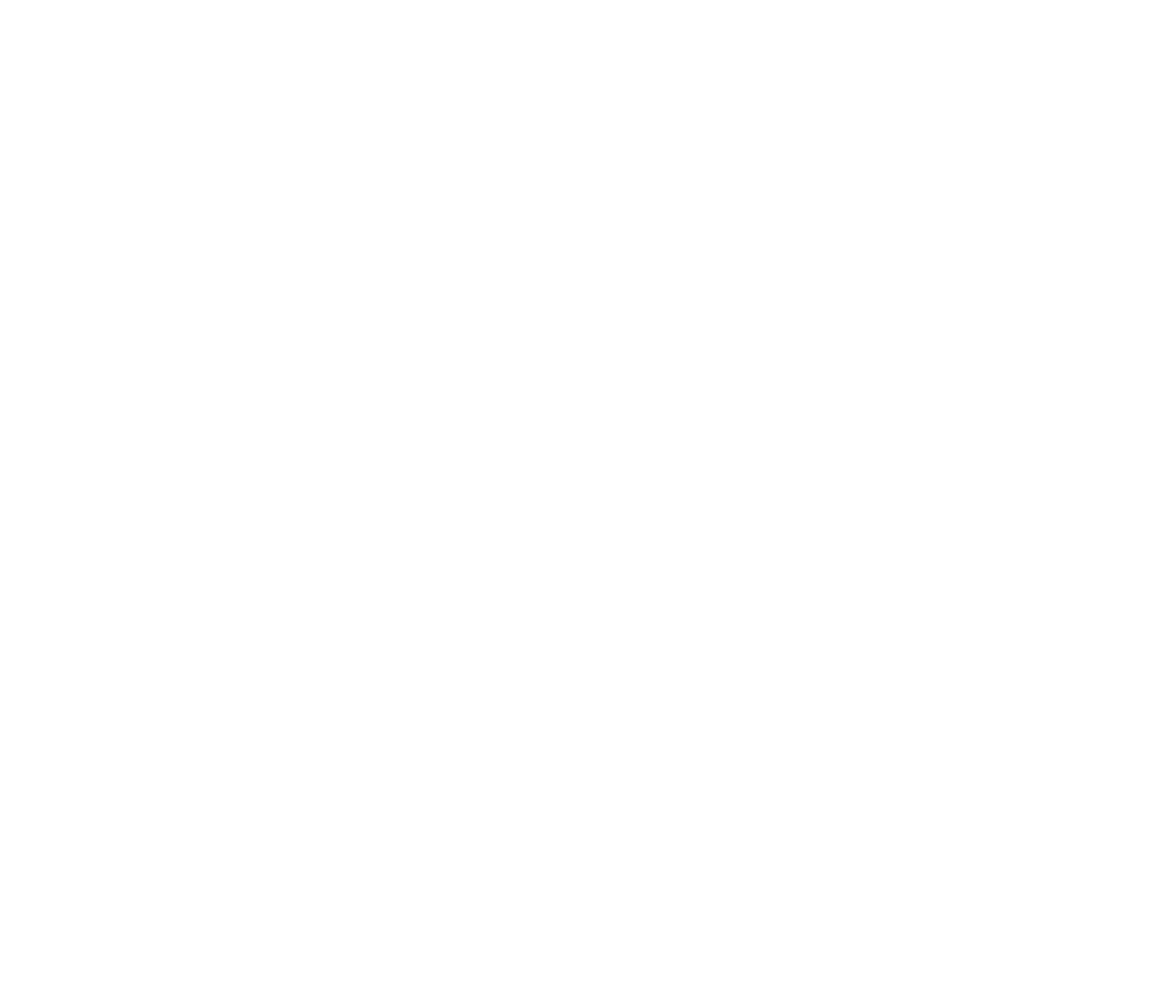
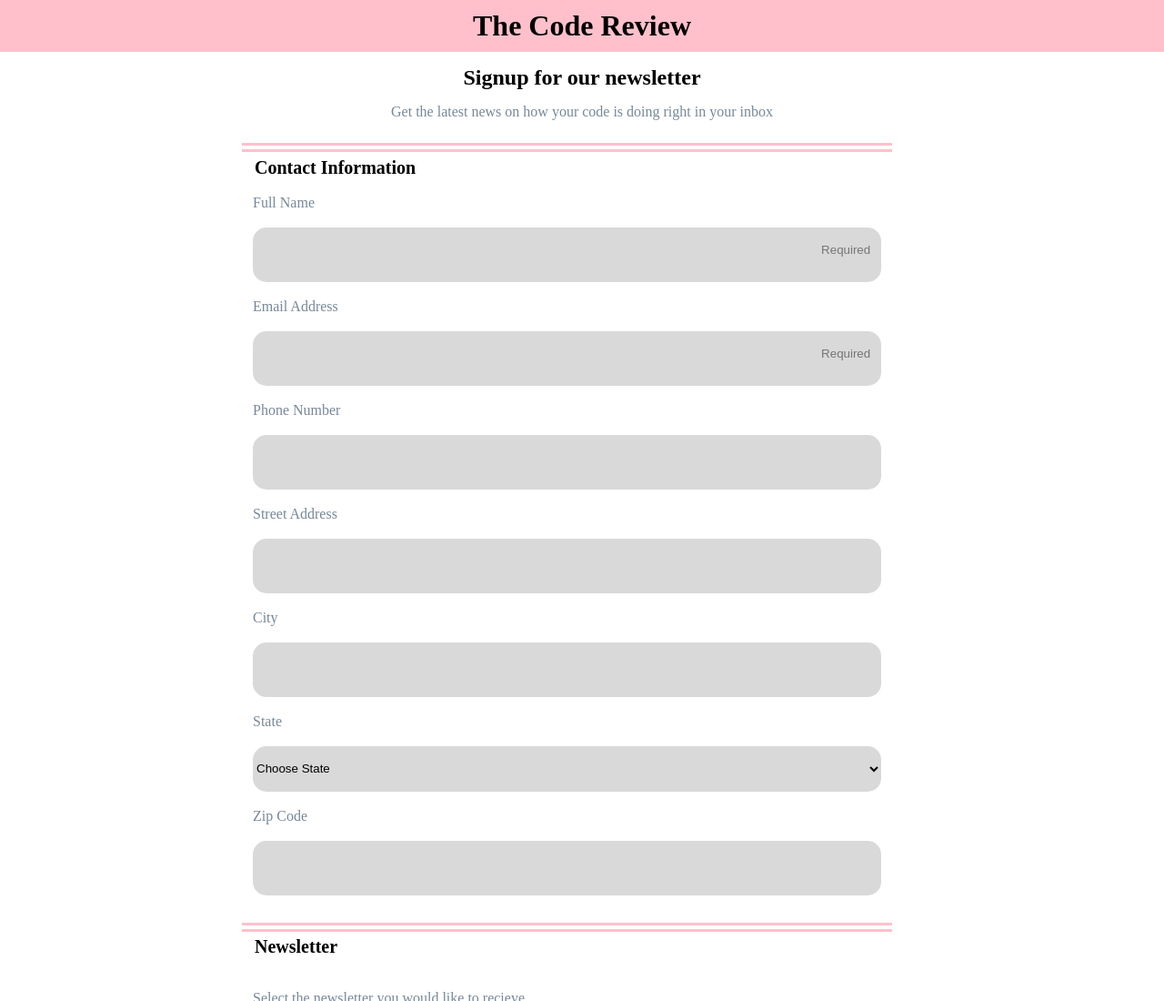
Before and after one commit to Emely1229/responsive-registration-form, a plain HTML site: page index.html in a window 1280 px wide. Shown: the top 1100 px of the page at 91% size. Before the commit the page ends 800 px from the top, so only its background shows below. Drawn offline with Linux system fonts and the light colour scheme.

Commit message:
used media quieries

```diff
--- /dev/null
+++ b/css/stylesheet.css
@@ -0,0 +1,89 @@
+html {
+  box-sizing: border-box;
+}
+body{
+  margin:0;
+}
+h1, body p, h2, button[type*="submit"] {
+  display: flex;
+  flex-wrap: wrap;
+  justify-content: center;
+  margin:auto;
+  margin-top:15px;
+  margin-bottom:15px;
+  text-align: center;
+}
+h1 {
+  background-color: #ffc0cb;
+  margin-top:0;
+  padding:10px 0px;
+}
+body p, label,legend:not(fieldset legend:first-child),placeholder, .dis {
+  color: #778899;
+}
+
+fieldset{
+  margin:10px;
+  display:inline-flex;
+  flex-wrap: wrap;
+  flex-direction: column;
+  border: none;
+  border-top:#ffc0cb solid 10px;
+  border-top-style: double;
+  width:90%
+}
+input {
+  display:inline-block;
+  padding-bottom:10px;
+  padding-top: 0px;
+}
+legend {
+  float:left;
+  font-weight: bold;
+  font-size: 20px;
+}
+
+fieldset:first-of-type input, fieldset:first-of-type select {
+  background-color:	rgba(128,128,128,.3);
+  border:none;
+  border-radius:15px;
+  height:50px;
+
+}
+input[type='text']::placeholder, input[type='email']::placeholder {
+  text-align:right;
+  padding-right:10px;
+}
+.box {
+  padding:12px;
+}
+fieldset:last-of-type input {
+  margin:5px;
+}
+#other {
+  border:none;
+  background-color:	rgba(128,128,128,.3);
+  height:80px;
+  border-radius:15px;
+}
+button {
+  width:85%;
+  padding:30px 0px;
+  font-size: 30px;
+  color:white;
+  border:none;
+  background-color:#00ace6;
+  border-radius:15px;
+}
+body p:not(article p) {
+  font-style: italic;
+}
+/**Media Queries-----------------------------------**/
+@media screen and (min-width:768px) {
+  form {
+    display:flex;
+    flex-wrap: wrap;
+    width:60%;
+    margin:auto;
+  }
+}
--- a/index.html
+++ b/index.html
@@ -1,7 +1,125 @@
 <!DOCTYPE html>
 <html lang="en">
 <head>
+  <title>The Code Review </title>
+  <meta name="viewport" content="width=device-width, initial-scale=1" >
+  <link rel="stylesheet" type="text/css" href="css/stylesheet.css"/>
+</head>
+<body>
+  <header>
+    <h1>The Code Review</h1>
+  </header>
 
-  <meta name="viewport" content="width=device-width, initial-scale=1">
+  <article class="sign-newsletter">
+    <h2> Signup for our newsletter</h2>
+    <p> Get the latest news on how your code is doing right in your inbox</p>
+  </article>
 
-</head>
+
+  <form action="index.html" method="post">
+
+    <fieldset>
+
+      <legend>Contact Information</legend> <br>
+
+      <label for="name">Full Name</label><br>
+      <input type="text" id="name" name="user_name" placeholder="Required">
+      <br>
+      <label for="mail">Email Address</label><br>
+      <input type="email" id="mail" name="user_email" placeholder="Required">
+      <br>
+      <label for="phone">Phone Number</label><br>
+      <input type="tel" id="phone" name="user_phone">
+      <br>
+      <label for="address">Street Address</label><br>
+      <input id="address" name="user_address">
+      <br>
+      <label for="city">City</label><br>
+      <input id="city" name="user_city">
+      <br>
+      <label for="state">State</label><br>
+      <select id="state" name="user_state">
+        <option class="dis" value="" disabled selected>Choose State</option>
+        <option value="AL">Alabama</option>
+      	<option value="AK">Alaska</option>
+      	<option value="AZ">Arizona</option>
+      	<option value="AR">Arkansas</option>
+      	<option value="CA">California</option>
+      	<option value="CO">Colorado</option>
+      	<option value="CT">Connecticut</option>
+      	<option value="DE">Delaware</option>
+      	<option value="DC">District Of Columbia</option>
+      	<option value="FL">Florida</option>
+      	<option value="GA">Georgia</option>
+      	<option value="HI">Hawaii</option>
+      	<option value="ID">Idaho</option>
+      	<option value="IL">Illinois</option>
+      	<option value="IN">Indiana</option>
+      	<option value="IA">Iowa</option>
+      	<option value="KS">Kansas</option>
+      	<option value="KY">Kentucky</option>
+      	<option value="LA">Louisiana</option>
+      	<option value="ME">Maine</option>
+      	<option value="MD">Maryland</option>
+      	<option value="MA">Massachusetts</option>
+      	<option value="MI">Michigan</option>
+      	<option value="MN">Minnesota</option>
+      	<option value="MS">Mississippi</option>
+      	<option value="MO">Missouri</option>
+      	<option value="MT">Montana</option>
+      	<option value="NE">Nebraska</option>
+      	<option value="NV">Nevada</option>
+      	<option value="NH">New Hampshire</option>
+      	<option value="NJ">New Jersey</option>
+      	<option value="NM">New Mexico</option>
+      	<option value="NY">New York</option>
+      	<option value="NC">North Carolina</option>
+      	<option value="ND">North Dakota</option>
+      	<option value="OH">Ohio</option>
+      	<option value="OK">Oklahoma</option>
+      	<option value="OR">Oregon</option>
+      	<option value="PA">Pennsylvania</option>
+      	<option value="RI">Rhode Island</option>
+      	<option value="SC">South Carolina</option>
+      	<option value="SD">South Dakota</option>
+      	<option value="TN">Tennessee</option>
+      	<option value="TX">Texas</option>
+      	<option value="UT">Utah</option>
+      	<option value="VT">Vermont</option>
+      	<option value="VA">Virginia</option>
+      	<option value="WA">Washington</option>
+      	<option value="WV">West Virginia</option>
+      	<option value="WI">Wisconsin</option>
+      	<option value="WY">Wyoming</option>
+      </select>
+      <br>
+      <label for="zipcode">Zip Code</label> <br>
+      <input id="zipcode" name="zip" type="number">
+    </fieldset>
+    <fieldset>
+
+      <legend>Newsletter</legend><br>
+
+      <br><label>Select the newsletter you would like to recieve</label> <br>
+
+      <div class="box"><input type="checkbox" name="Newsletter" id="HTML_News" value="user_HTML_News">
+      <label class="light" for="HTML_News">HTML News</label></div>
+      <div class="box"><input type="checkbox" name="Newsletter" id="CSS_News" value="user_CSS_News">
+      <label class="light" for="CSS_News">CSS News</label></div>
+      <div class="box"><input type="checkbox" name="Newsletter" id="Javascript_News" value="user_Javascript_News">
+      <label class="light" for="Javascript_News">Javascript News</label></div>
+      <label class="box">Newsletter format</label>
+      <div class="box"><input type="radio" name="Newsletter_format" id="HTML" value="user_format_HTML">
+      <label class="light" for="HTML">HTML</label></div>
+      <div class="box"><input type="radio" name="Newsletter_format" id="Plain_Text" value="user_format_Plain_Text">
+      <label class="light" for="Plain_Text">Plain Text</label></div>
+
+      <label class="other box" for="other">Other topics you'd like to hear about</label><br>
+      <textarea id="other" name="user_other"></textarea>
+
+  </fieldset>
+  </form>
+  <button type="submit"> Sign Up</button>
+  <p>Copyright The Code Review</p>
+
+</body>
```
